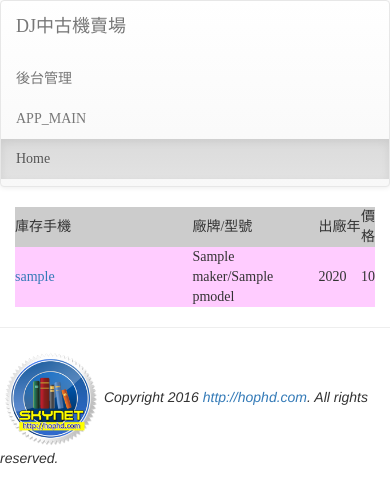
After one commit to as-wanger/Django_web, a Django app: page /app_two/ in a window 390 px wide. The commit adds this page. Shown: the top 503 px of the page. Run offline with Django 4.2, Linux system fonts and the light colour scheme; tables that the repository leaves empty hold one stand-in row (values such as "Sample post"); some libraries are stand-ins or nearby versions.

Commit message:
migrate app_two (about cellphone) 4/2

```diff
--- a/Django_web/settings.py
+++ b/Django_web/settings.py
@@ -41,6 +41,8 @@ INSTALLED_APPS = [
     'django.contrib.staticfiles',
     'app_.apps.App_Config',
     'app_one.apps.AppOneConfig',
+    'app_two.apps.AppTwoConfig',
+    'app_three.apps.AppThreeConfig',
     'mdeditor',
 ]
 
--- a/Django_web/urls.py
+++ b/Django_web/urls.py
@@ -16,10 +16,11 @@ Including another URLconf
 from django.conf import settings
 from django.conf.urls.static import static
 from django.contrib import admin
-from django.urls import path, include
+from django.urls import path, include, re_path
 
 from app_.views import main_page
 from app_one.views import homepage, showpost
+from app_two.views import index, detail
 
 urlpatterns = [
     path('', main_page),
@@ -29,8 +30,14 @@ urlpatterns = [
 # app_one
 urlpatterns += [
     path('app_one/', homepage),
-    path('/app_one/post/<slug>', showpost),
+    re_path('app_one/post/(\w+)', showpost),
     path('/app_one/mdeditor/', include('mdeditor.urls'))
+]
+
+# app_two
+urlpatterns += [
+    path('app_two/', index),
+    re_path('app_two/detail/(\d+)', detail, name='detail-url')
 ]
 
 
--- a/app_one/admin.py
+++ b/app_one/admin.py
@@ -7,4 +7,5 @@ from .models import Post
 class PostAdmin(admin.ModelAdmin):
     list_display = ['title', 'slug', 'pub_date', 'modified_time']
 
+
 admin.site.register(Post, PostAdmin)
--- a/app_one/models.py
+++ b/app_one/models.py
@@ -1,5 +1,6 @@
 from django.db import models
 from mdeditor.fields import MDTextField
+
 
 # Create your models here.
 class Post(models.Model):
--- /dev/null
+++ b/app_two/apps.py
@@ -0,0 +1,6 @@
+from django.apps import AppConfig
+
+
+class AppTwoConfig(AppConfig):
+    default_auto_field = 'django.db.models.BigAutoField'
+    name = 'app_two'
--- /dev/null
+++ b/app_two/models.py
@@ -0,0 +1,41 @@
+from django.db import models
+
+
+# Create your models here.
+class Maker(models.Model):
+    name = models.CharField(max_length=10)
+    country = models.CharField(max_length=10)
+
+    def __str__(self):
+        return self.name
+
+
+class PModel(models.Model):
+    maker = models.ForeignKey(Maker, on_delete=models.CASCADE)
+    name = models.CharField(max_length=20)
+    url = models.URLField(
+        default='https://i.imgur.com/Ous4iGB.png')
+
+    def __str__(self):
+        return self.name
+
+
+class Product(models.Model):
+    pmodel = models.ForeignKey(PModel, on_delete=models.CASCADE)
+    nickname = models.CharField(max_length=30, default='超級二手機')
+    description = models.TextField(default='暫無說明')
+    year = models.PositiveIntegerField(default=2016)
+    price = models.IntegerField(default=-1)
+
+    def __str__(self):
+        return self.nickname
+
+
+class PPhoto(models.Model):
+    product = models.ForeignKey(Product, on_delete=models.CASCADE)
+    description = models.CharField(max_length=20, default='手機照片')
+    url = models.URLField(
+        default='https://i.imgur.com/Z230eeq.png')
+
+    def __str__(self):
+        return self.description
--- /dev/null
+++ b/app_two/tests.py
@@ -0,0 +1 @@
+# Create your tests here.
--- /dev/null
+++ b/app_two/views.py
@@ -0,0 +1,23 @@
+from django.http import HttpResponse
+from django.template.loader import get_template
+
+from app_two import models
+
+
+# Create your views here.
+def index(request):
+    products = models.Product.objects.all()
+    template = get_template('app_two/index.html')
+    html = template.render(locals())
+    return HttpResponse(html)
+
+
+def detail(request, id):
+    try:
+        product = models.Product.objects.get(id=id)
+        images = models.PPhoto.objects.filter(product=product)
+    except:
+        pass
+    template = get_template('app_two/detail.html')
+    html = template.render(locals())
+    return HttpResponse(html)
--- a/templates/app_/main.html
+++ b/templates/app_/main.html
@@ -17,7 +17,8 @@
                     <div class="panel-body">
                         <div class="list-group" align="center">
                             <a href="/admin" class="list-group-item">管理頁面</a><br>
-                            <a href="/app_one/" class="list-group-item">APPONE_HOME</a>
+                            <a href="/app_one/" class="list-group-item">APPONE_HOME</a><br>
+                            <a href="/app_two/" class="list-group-item">APPTWO_HOME</a>
                         </div>
                         <script type="text/javascript" src="http://feedjit.com/serve/?vv=1515&amp;tft=3&amp;dd=0&amp;wid=&amp;pid=0&amp;proid=0&amp;bc=FFFFFF&amp;tc=000000&amp;brd1=012B6B&amp;lnk=135D9E&amp;hc=FFFFFF&amp;hfc=2853A8&amp;btn=C99700&amp;ww=190&amp;wne=6&amp;srefs=0"></script>
                         <noscript><a href="http://feedjit.com/">
--- /dev/null
+++ b/templates/app_two/base.html
@@ -0,0 +1,26 @@
+<!DOCTYPE html>
+<html>
+<head>
+    <meta charset='utf-8'>
+    <title>{% block title %}{% endblock %}</title>
+<!-- Latest compiled and minified CSS -->
+<link rel="stylesheet" href="https://maxcdn.bootstrapcdn.com/bootstrap/3.3.6/css/bootstrap.min.css" integrity="sha384-1q8mTJOASx8j1Au+a5WDVnPi2lkFfwwEAa8hDDdjZlpLegxhjVME1fgjWPGmkzs7" crossorigin="anonymous">
+
+<!-- Optional theme -->
+<link rel="stylesheet" href="https://maxcdn.bootstrapcdn.com/bootstrap/3.3.6/css/bootstrap-theme.min.css" integrity="sha384-fLW2N01lMqjakBkx3l/M9EahuwpSfeNvV63J5ezn3uZzapT0u7EYsXMjQV+0En5r" crossorigin="anonymous">
+
+<!-- Latest compiled and minified JavaScript -->
+<script src="https://maxcdn.bootstrapcdn.com/bootstrap/3.3.6/js/bootstrap.min.js" integrity="sha384-0mSbJDEHialfmuBBQP6A4Qrprq5OVfW37PRR3j5ELqxss1yVqOtnepnHVP9aJ7xS" crossorigin="anonymous"></script>
+<style>
+h1, h2, h3, h4, h5, p, div {
+    font-family: 微軟正黑體;
+}
+</style>
+</head>
+<body>
+{% include "app_two/header.html" %}
+{% block content %}{% endblock %}
+{% include "app_two/footer.html" %}
+<script src="https://code.jquery.com/jquery-3.1.0.min.js" integrity="sha256-cCueBR6CsyA4/9szpPfrX3s49M9vUU5BgtiJj06wt/s=" crossorigin="anonymous"></script>
+</body>
+</html>
--- /dev/null
+++ b/templates/app_two/footer.html
@@ -0,0 +1,4 @@
+<hr>
+{% load static %}
+<img src="{% static "images/logo2.png" %}" width=100>
+<em>Copyright 2016 <a href='http://hophd.com'>http://hophd.com</a>. All rights reserved.</em>
--- /dev/null
+++ b/templates/app_two/header.html
@@ -0,0 +1,14 @@
+<nav class='navbar navbar-default'>
+    <div class='container-fluid'>
+        <div class='navbar-header'>
+            <div class='navbar-brand' align=center>
+                DJ中古機賣場
+            </div>
+        </div>
+        <ul class='nav navbar-nav'>
+            <li><a href='/admin'>後台管理</a></li>
+            <li><a href='/'>APP_MAIN</a></li>
+            <li class='active'><a href='/app_two/'>Home</a></li>
+        </ul>
+    </div>
+</nav>
--- /dev/null
+++ b/templates/app_two/index.html
@@ -0,0 +1,32 @@
+{% extends "app_two/base.html" %}
+{% block title %}DJ中古機賣場{% endblock %}
+{% block content %}
+<div class='container' align=center>
+
+{% for p in products %}
+{% if forloop.first %}
+<table>
+    <tr bgcolor='#cccccc'>
+        <td width=250>庫存手機</td>
+        <td width=150>廠牌/型號</td>
+        <td width=50>出廠年</td>
+        <td>價格</td></tr>
+{% endif %}
+    <tr bgcolor='{% cycle "#ffccff" "#ccffcc" %}'>
+        <td><a href='{% url "detail-url" p.id %}'>{{ p.nickname }}</a></td>
+        <td>{{ p.pmodel.maker.name }}/{{ p.pmodel }}</td>
+        <td>{{ p.year  }}</td>
+        {% if p.price < 0 %}
+            <td align=right>unknown</td>
+        {% else %}
+            <td align=right>{{ p.price }}</td>
+        {% endif %}
+    </tr>
+{% if forloop.last %}
+</table>
+{% endif %}
+{% empty %}
+<h3>目前沒有庫存的中古機可以賣，真抱歉</h3>
+{% endfor %}
+</div>
+{% endblock %}
```
Also changed, not shown: app_one/views.py (+9 -10 lines), app_two/admin.py (added, +27 -0 lines), templates/app_two/detail.html (added, +33 -0 lines), app_two/__init__.py (added), static/images/logo2.png (added), 2 other files.
